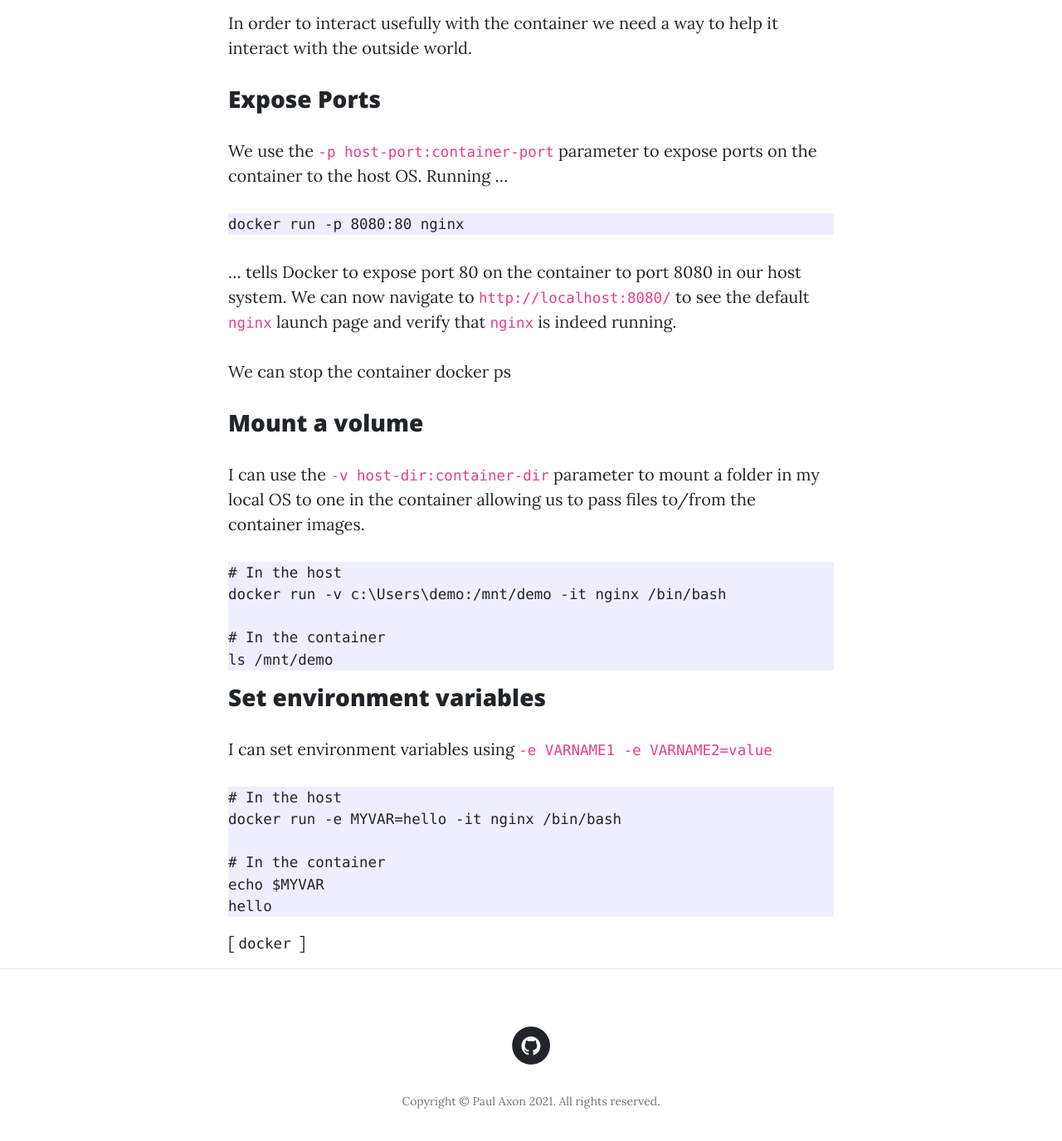
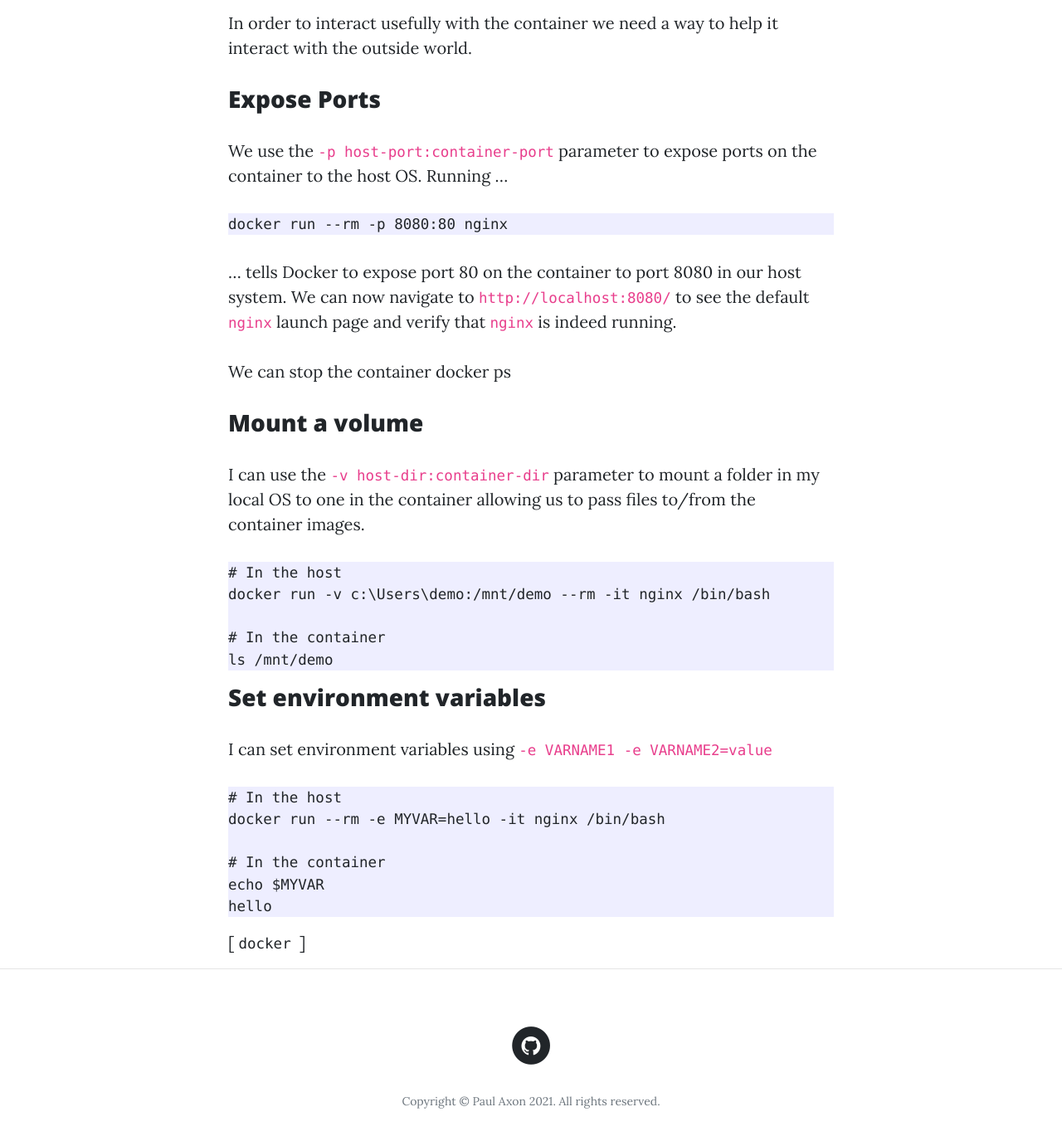
Before and after one commit to paxdev/paxdev.github.io, a Jekyll site: the page built from _posts/2021-12-02-docker-running-containers.md, in a window 1280 px wide and 1400 px high, scrolled down 4499 px. Shown: the top 1375 px of the window at 83% size. Built offline with Jekyll 4.4.1, drawn with Linux system fonts in a browser that asks for light colours; our own code applies the rules of GitHub Pages for plain Markdown files.

Commit message:
fix up examples

````diff
--- a/_posts/2021-12-02-docker-running-containers.md
+++ b/_posts/2021-12-02-docker-running-containers.md
@@ -138,7 +138,7 @@ In order to interact usefully with the container we need a way to help it intera
 We use the `-p host-port:container-port` parameter to expose ports on the container to the host OS. Running ...
 
 ```
-docker run -p 8080:80 nginx
+docker run --rm -p 8080:80 nginx
 ```
 
 ... tells Docker to expose port 80 on the container to port 8080 in our host system. We can now navigate to `http://localhost:8080/` to see the default `nginx` launch page and verify that `nginx` is indeed running.
@@ -151,7 +151,7 @@ I can use the `-v host-dir:container-dir` parameter to mount a folder in my loca
 
 ```
 # In the host
-docker run -v c:\Users\demo:/mnt/demo -it nginx /bin/bash
+docker run -v c:\Users\demo:/mnt/demo --rm -it nginx /bin/bash
 
 # In the container
 ls /mnt/demo
@@ -163,7 +163,7 @@ I can set environment variables using `-e VARNAME1 -e VARNAME2=value`
 
 ```
 # In the host
-docker run -e MYVAR=hello -it nginx /bin/bash
+docker run --rm -e MYVAR=hello -it nginx /bin/bash
 
 # In the container
 echo $MYVAR
````
